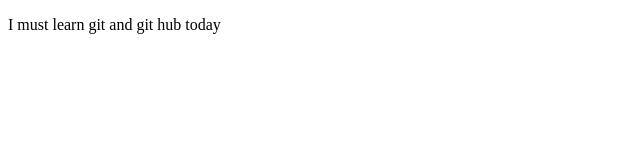
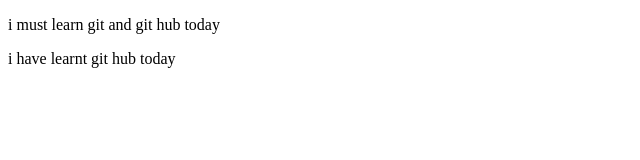
Before and after one commit to Minicoderop/mysecondwebsite, a plain HTML site: page index.html in a window 1280 px wide. Shown: the whole page, without its empty margins (0-640 px from the left). Drawn offline with Linux system fonts and the light colour scheme.

Commit message:
my second commit

```diff
--- a/index.html
+++ b/index.html
@@ -6,6 +6,9 @@
     <title>Document</title>
 </head>
 <body>
-    <P>I must learn git and git hub today</P>
+    <P>i must learn git and git hub today</P>
+    <p>i have learnt git hub today</p>
+
+
 </body>
 </html>
```
